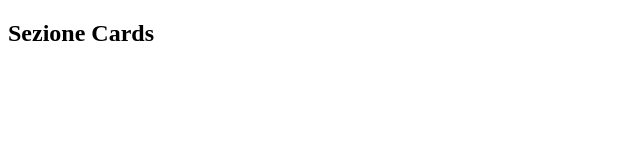
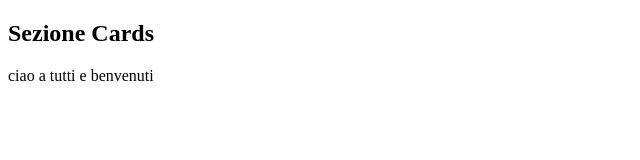
Before and after one commit to ManfrediMauroMarrone/repo-review, a plain HTML site: page index.html in a window 1280 px wide. Shown: the whole page, without its empty margins (0-640 px from the left). Drawn offline with Linux system fonts and the light colour scheme.

Commit message:
Update index.html

```diff
--- a/index.html
+++ b/index.html
@@ -7,5 +7,6 @@
 </head>
 <body>
     <h2>Sezione Cards</h2>
+    <p>ciao a tutti e benvenuti</p>
 </body>
 </html>
```
